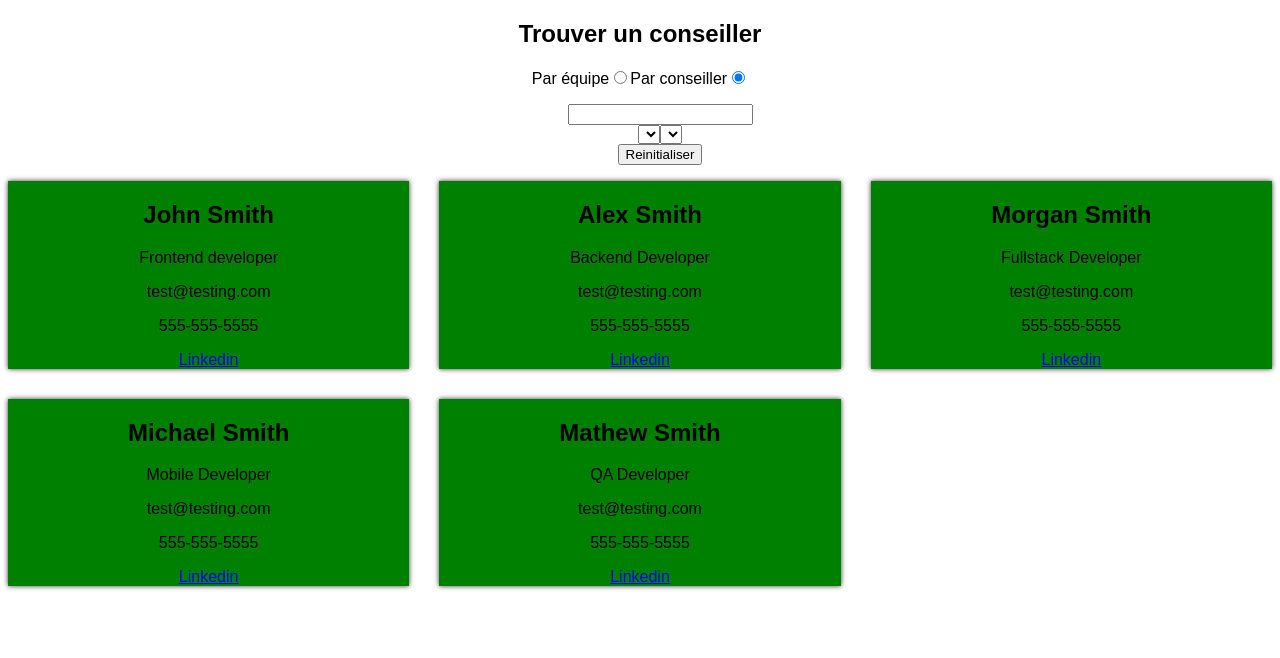
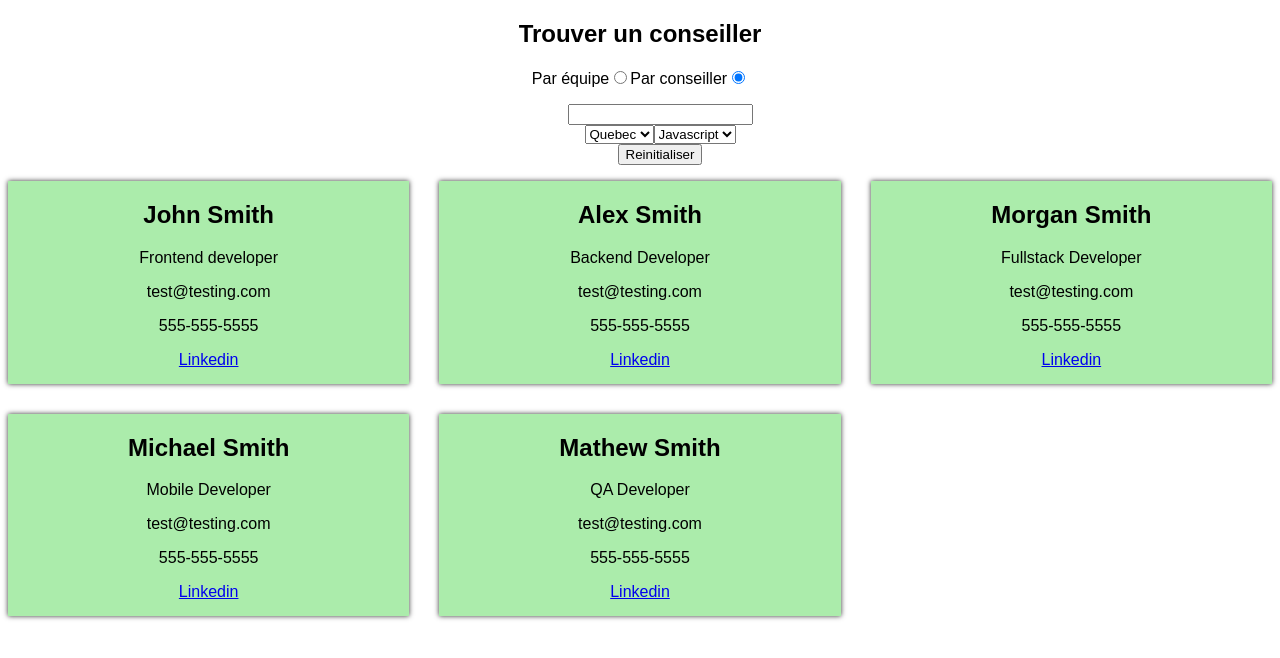
Before and after one commit to wes225/SearchProject, a React app: page / in a window 1280 px wide. Built offline with nearby package versions, Linux system fonts and the light colour scheme.

Commit message:
Adds some layout

```diff
--- a/src/Components/AdvisorResults.css
+++ b/src/Components/AdvisorResults.css
@@ -6,5 +6,6 @@
 
   .advisor {
     box-shadow: 0 0 5px rgba(0, 0, 0, 0.8);
-    background-color:green;
+    background-color:rgb(171, 236, 171);
+    padding-bottom: 15px;
   }
--- /dev/null
+++ b/src/Components/SearchMenu.css
@@ -0,0 +1,14 @@
+.header{
+    display:grid;
+    grid-template-areas: "title title" "check check"  "search"
+}
+.title{
+grid-area: title;
+}
+.checkboxForm{
+grid-area: check;
+}
+
+.searchCriteria{
+grid-area: search
+}
--- a/src/Components/SearchMenu.js
+++ b/src/Components/SearchMenu.js
@@ -2,7 +2,7 @@ import React, { Component } from 'react'
 import TeamResults from '../Components/TeamResults'
 import AdvisorResults from '../Components/AdvisorResults'
 import jsonData from '../../src/data.json'
-
+import '../Components/SearchMenu.css'
 export default class SearchMenu extends Component {
     constructor(props) {
         super(props);
@@ -115,8 +115,12 @@ export default class SearchMenu extends Component {
                     <ul>
                         <input type="text" name="Name" id="" onChange={this.handleSearchTextChange} />
                         <form>
-                            <select name="Région" id=""></select>
-                            <select name="Expertise" id=""></select>
+                            <select name="Région" id="">
+                            <option value="qc">Quebec</option>
+                            </select>
+                            <select name="Expertise" id="">
+                            <option value="javascript">Javascript</option>
+                            </select>
                         </form>
                         <button>Reinitialiser</button>
                     </ul>
```
